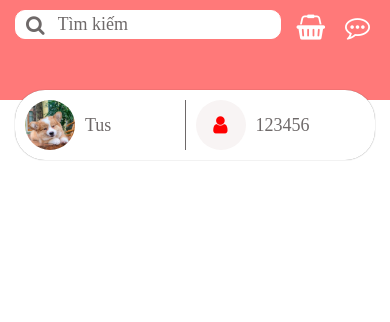
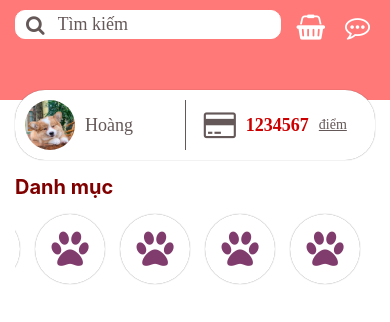
Before and after one commit to nathan211/petshop_mobile, a React Native app: screen /Category in a window 390 px wide. Shown: the top 322 px of the page. Built offline with nearby package versions, Linux system fonts and the light colour scheme.

Commit message:
add category

```diff
--- /dev/null
+++ b/app/components/Category.js
@@ -0,0 +1,89 @@
+import React, { useRef } from 'react'
+import { StyleSheet, View, Text, ScrollView } from 'react-native'
+import Icon from 'react-native-vector-icons/FontAwesome'
+
+
+
+import colors from '../config/colors'
+
+export default function Category() {
+    const scrollView = useRef();
+
+    return (
+        <View style={styles.categoryContainer}>
+            <Text style={styles.categoryTitle}>Danh mục</Text>
+            <ScrollView
+                ref={scrollView}
+                style={styles.iconContainer}
+                horizontal
+                onContentSizeChange={() => scrollView.current.scrollToEnd()}
+            >
+                <View style={styles.backgroundIcon}>
+                    <Icon
+                        name='paw'
+                        size={40}
+                        color={colors.purple}
+                    />
+                </View>
+                <View style={styles.backgroundIcon}>
+                    <Icon
+                        name='paw'
+                        size={40}
+                        color={colors.purple}
+                    />
+                </View>
+                <View style={styles.backgroundIcon}>
+                    <Icon
+                        name='paw'
+                        size={40}
+                        color={colors.purple}
+                    />
+                </View>
+                <View style={styles.backgroundIcon}>
+                    <Icon
+                        name='paw'
+                        size={40}
+                        color={colors.purple}
+                    />
+                </View>
+                <View style={styles.backgroundIcon}>
+                    <Icon
+                        name='paw'
+                        size={40}
+                        color={colors.purple}
+                    />
+                </View>
+            </ScrollView>
+        </View>
+    )
+}
+
+const styles = StyleSheet.create({
+    categoryContainer: {
+        paddingVertical: 15,
+    },
+    categoryTitle: {
+        fontSize: 20,
+        fontWeight: 'bold',
+        color: colors.dark,
+
+    },
+    iconContainer: {
+        flexDirection: 'row',
+        paddingVertical: 10,
+        marginTop: 5
+    },
+    backgroundIcon: {
+        width: 70,
+        height: 70,
+        backgroundColor: colors.white,
+        borderRadius: 35,
+        justifyContent: 'center',
+        alignItems: 'center',
+        shadowColor: "#000",
+        shadowOpacity: 0.5,
+        shadowRadius: 1.00,
+        elevation: 5,
+        marginRight: 15
+    },
+})
--- a/app/components/CumulativePoints.js
+++ b/app/components/CumulativePoints.js
@@ -14,18 +14,23 @@ export default function CumulativePoints({cutomContainerStyle}) {
                     source={require('../assets/images/profile.jpg')}
                     style={styles.image}
                 />
-                <Text customStyle={styles.name}>Tus</Text>
+                <Text
+                    customStyle={styles.name}
+                    numberOfLines={1}
+                >
+                    Hoàng
+                </Text>
             </View>
             <View style={styles.separator} />
             <View style={styles.pointContainer}>
-                <View style={styles.background}>
-                    <Icon
-                        name='user'
-                        size={20}
-                        color='red'
-                    />
-                </View>
-                <Text>123456</Text>
+                <Icon
+                    name='credit-card'
+                    size={30}
+                    color={colors.medium}
+                    style={styles.icon}
+                />
+                <Text customStyle={styles.point}>1234567</Text>
+                <Text customStyle={styles.text}>điểm</Text>
             </View>
         </View>
     )
@@ -59,25 +64,27 @@ const styles = StyleSheet.create({
     },
     name: {
         marginLeft: 10,
+        width: 100
     },
     pointContainer: {
         flex: 1/2,
         flexDirection: 'row',
         alignItems: 'center',
+        justifyContent: 'center',
         paddingLeft: 10
     },
     point: {
         color: colors.red,
         fontWeight: 'bold',
+        marginHorizontal: 5
     },
-    background: {
-        width: 50,
-        height: 50,
-        backgroundColor: colors.light,
-        borderRadius: 25,
-        marginRight: 10,
-        justifyContent: 'center',
-        alignItems: 'center'
+    text: {
+        fontSize: 14,
+        marginLeft: 5,
+        textDecorationLine: 'underline'
+    },
+    icon: {
+        marginRight: 5,
     },
     separator: {
         width: 1,
--- a/app/config/colors.js
+++ b/app/config/colors.js
@@ -3,11 +3,12 @@ export default {
     primary: '#fc5c65',
     black: '#000',
     white: '#fff',
-    medium: '#6e6969',
+    medium: '#655858',
     light: '#f8f4f4',
     danger: '#ff5252',
-    dark: '#0c0c0c',
+    dark: '#800000',
     pink: '#FF7979',
     brown: '#AD2727',
     red: '#cc0000',
+    purple: '#803C6D'
   };
--- a/app/screens/HomeScreen.js
+++ b/app/screens/HomeScreen.js
@@ -1,9 +1,11 @@
 import React from 'react'
 import { StyleSheet, View, Text, ScrollView } from 'react-native'
 
+
 import colors from '../config/colors'
-import CumulativePoints from '../components/CumulativePoints';
+import CumulativePoints from '../components/CumulativePoints'
 import Chatting from '../components/Chatting'
+import Category from '../components/Category'
 import SearchBar from '../components/SearchBar'
 import ShoppingCart from '../components/ShoppingCart'
 
@@ -17,7 +19,7 @@ export default function HomeScreen() {
             </View>
             <View style={styles.content}>
                 <CumulativePoints />
-
+                <Category />
             </View>
         </ScrollView>
     )
@@ -32,7 +34,6 @@ const styles = StyleSheet.create({
     },
     customStyle: {
         flex: 1,
-
     },
     content: {
         padding: 15,
```
